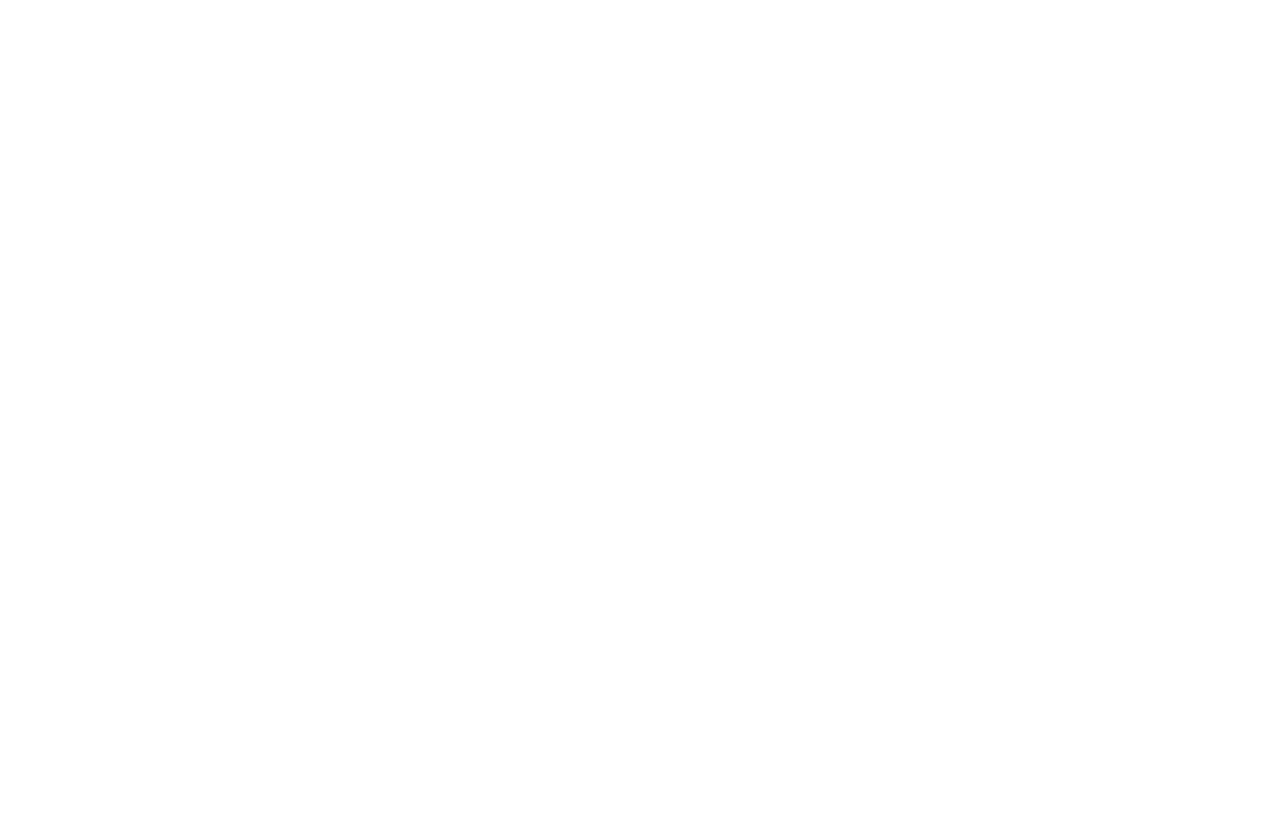
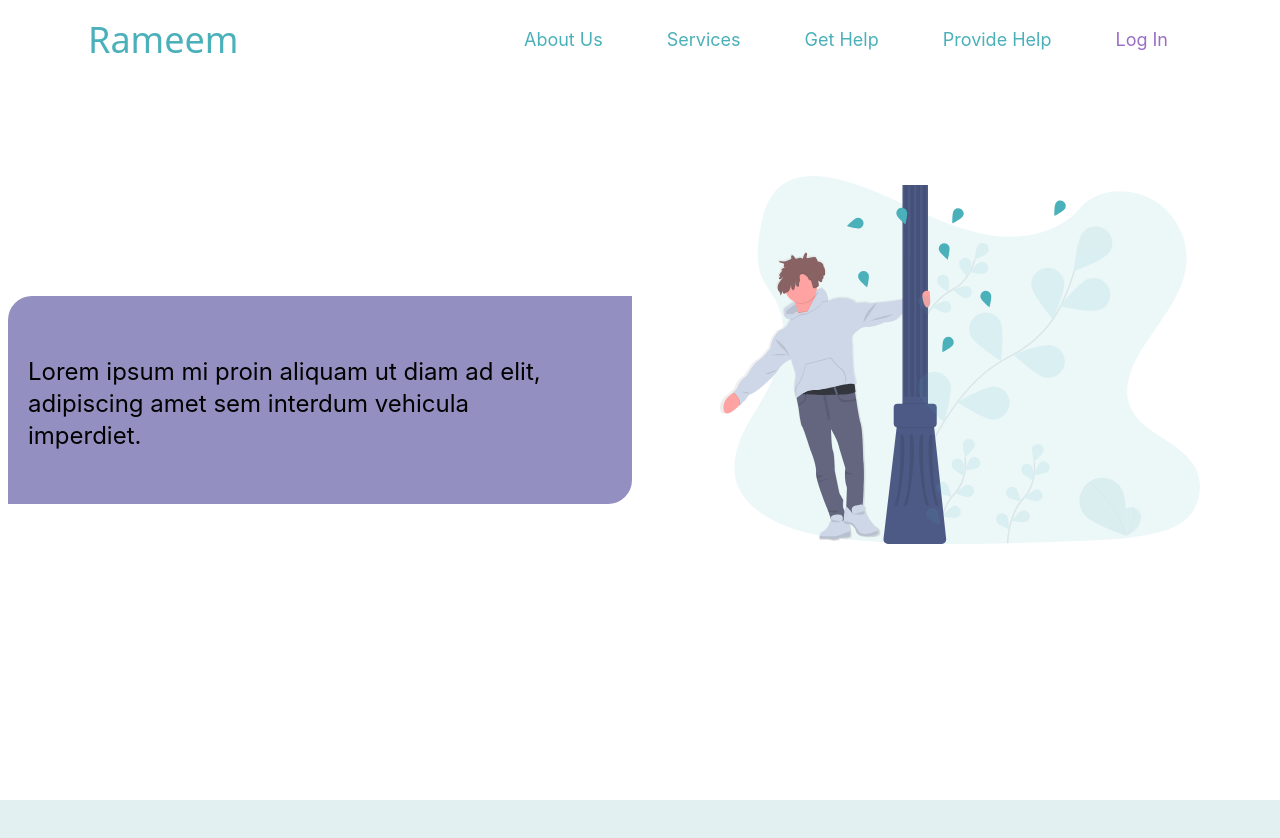
Before and after one commit to Meriemchm/chm_psychology_react_website, a React (Vite) app: page /services in a window 1280 px wide. Before the commit this address had no page. Shown: the top 838 px of the page. Before the commit the page ends 800 px from the top, so only its background shows below. Built offline with nearby package versions, Linux system fonts and the light colour scheme; a web font is replaced by a local one.

Commit message:
fix-services-header-page

```diff
--- a/src/App.jsx
+++ b/src/App.jsx
@@ -1,14 +1,18 @@
-// src/App.js
 import React from "react";
 import { BrowserRouter as Router, Routes, Route } from "react-router-dom";
 import Home from "./components/Home/Home";
-
+import Services from "./components/Services/Services";
+import NavBar from "./components/NavBar/NavBar"; // Supposons que vous avez un composant Navbar
+import Footer from "./components/Footer/Footer";
 const App = () =>{
   return (
     <Router>
+      <NavBar /> {/* Inclure la navbar ici pour qu'elle soit présente dans tous les composants */}
       <Routes>
         <Route path="/" element={<Home />} />
+        <Route path="/services" element={<Services />} />         /* Ajouter une route pour la page "services" */
       </Routes>
+      <Footer/>
     </Router>
   );
 }
--- a/src/components/Data/Data.jsx
+++ b/src/components/Data/Data.jsx
@@ -3,30 +3,35 @@
 import { SiTensorflow,SiKeras,SiPytorch   } from "react-icons/si";
 import { HiOutlineMail } from "react-icons/hi";
 
-export const Navlink = [
+export const NavlinkData = [
     {
       id: 1,
       link: "About Us",
+      src : '/',
       style: "text-second",
     },
     {
       id: 2,
       link: "Services",
+      src : 'services',
       style: "text-second",
     },
     {
       id: 7,
       link: "Get Help",
+      src : 'Get Help',
       style: "text-second",
     },
     {
       id: 3,
       link: "Provide Help",
+      src : 'Provide Help',
       style: "text-second",
     },
     {
       id: 4,
       link: "Log In",
+      src : 'Log In',
       style: "text-primary",
     },
 
--- a/src/components/Home/Home.jsx
+++ b/src/components/Home/Home.jsx
@@ -5,18 +5,18 @@
 import HeaderHome from "./HeaderHome/HeaderHome";
 import Presentation from "./Presentation/Presentation";
 import Questions from "./Questions/Questions";
-import Footer from "../Footer/Footer";
+
 
 
 const Home = () => {
     return (
       <div>
-        <NavBar />
+
         <HeaderHome/>
         <AboutUs/>
         <Presentation/>
         <Questions/>
-        <Footer/>
+
       </div>
     );
   };
--- a/src/components/NavBar/NavBar.jsx
+++ b/src/components/NavBar/NavBar.jsx
@@ -1,6 +1,7 @@
 import React, { useState,useEffect } from "react";
 import { FaBars, FaTimes } from "react-icons/fa";
-import { Navlink } from "../Data/Data";
+import { NavlinkData } from "../Data/Data";
+import { NavLink } from "react-router-dom";
 
 
 const NavBar = () => {
@@ -36,14 +37,20 @@
       </div>
 
       <ul className="hidden lg:flex ">
-        {Navlink.map(({ id, link,style }) => {
+        {NavlinkData.map(({ id, link,style ,src}) => {
           return (
             <li
               key={id}
               className={` px-8 cursor-pointer text-lg text-five hover:scale-105 duration-200 capitalize ${style}`}
             >
 
+              <NavLink
+                to={src}
+                exact
+                activeClassName="text-blue-500" // Ajoutez la classe active lorsque le lien est actif
+              >
                 {link}
+              </NavLink>
 
             </li>
           );
@@ -58,20 +65,21 @@
       </div>
       {show && (
         <ul className="flex flex-col justify-center items-center absolute top-0 left-0 w-full h-screen bg-third text-white/80">
-          {Navlink.map(({ id, link }) => {
+          {NavlinkData.map(({ id, link,src }) => {
             return (
               <li
                 key={id}
                 className="px-4 py-4 cursor-pointer text-4xl text-five hover:scale-105 duration-200 capitalize"
               >
-                <li
-                  to={link}
-                  smooth
-                  duration={500}
+                <NavLink
+                  to={src}
+                  exact
+                  className="text-white"
+                  activeClassName="text-blue-500" // Ajoutez la classe active lorsque le lien est actif
                   onClick={() => setShow(!show)}
                 >
                   {link}
-                </li>
+                </NavLink>
               </li>
             );
           })}
--- /dev/null
+++ b/src/components/Services/HeaderService/HeaderService.jsx
@@ -0,0 +1,27 @@
+// src/App.js
+import React from "react";
+import Illustration_service_header from "../../../assets/Illustration_service_header.svg"
+
+
+const HeaderService = () => {
+    return (
+        <div className="grid xl:grid-cols-2 h-screen">
+        <div className="bg-four flex flex-col justify-center items-start xl:p-2 py-5 order-2 xl:order-1">
+        <div className="bg-primaryvariant p-5 rounded-tl-3xl rounded-br-3xl">
+                <p className="text-five pt-5 xl:pt-10 pb-8 lg:pr-10 md:w-full text-md md:text-2xl">
+                    Lorem ipsum mi proin aliquam ut diam ad elit, adipiscing amet sem interdum vehicula imperdiet.
+                </p>
+                </div>
+            </div>
+            <div className=" xl:p-20 xl:pt-0 pt-20 p-5 flex justify-center items-center order-1 xl:order-2">
+                <img
+                    src={Illustration_service_header}
+                    alt="MyProfile"
+                    className="rounded-lg object-cover"
+                />
+            </div>
+        </div>
+    );
+  };
+
+  export default HeaderService;
--- /dev/null
+++ b/src/components/Services/Services.jsx
@@ -0,0 +1,16 @@
+// src/App.js
+import React from "react";
+import HeaderService from "./HeaderService/HeaderService";
+
+
+const Services = () => {
+    return (
+      <div>
+
+        <HeaderService/>
+
+      </div>
+    );
+  };
+
+  export default Services;
```
Also changed, not shown: src/assets/Illustration_service_header.svg (added), src/assets/Illustration_service_two.svg (added), src/components/Services/CostService/CostService.jsx (added), src/components/Services/PlanService/PlanService.jsx (added).
